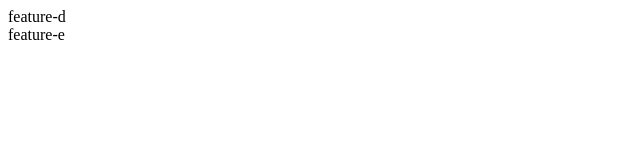
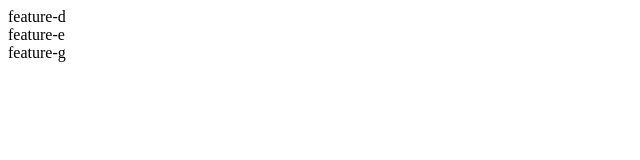
Before and after one commit to ChristianGeaJr/git-one, a plain HTML site: page index.html in a window 1280 px wide. Shown: the full height of the page, 0-640 px from the left. Drawn offline with Linux system fonts and the light colour scheme.

Commit message:
added feature-g to index.html

```diff
--- a/index.html
+++ b/index.html
@@ -9,6 +9,9 @@
   <div>
     feature-e
   </div>
+  <div>
+    feature-g
+  </div>
 </head>
 
 <body>
```
